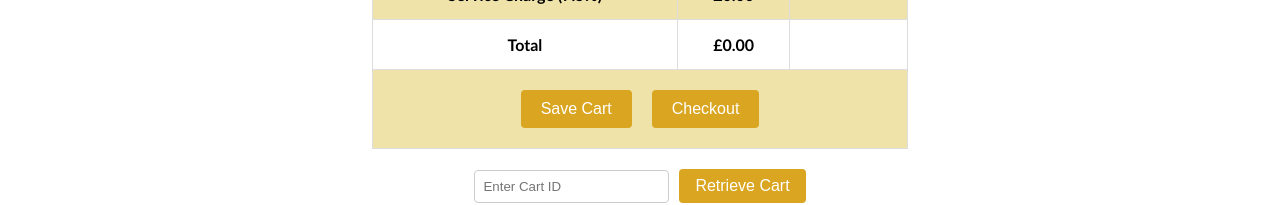
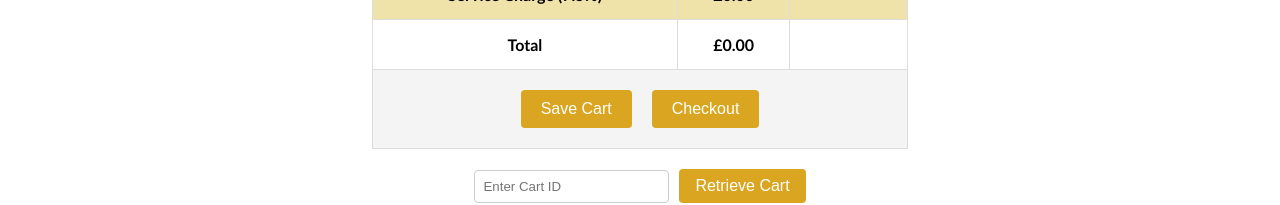
Before and after one commit to renniea90/LegacyProject2, a React (Create React App) app: page /cart in a window 1280 px wide. Shown: the part 364-569 px from the top of the page. Built offline with nearby package versions, Linux system fonts and the light colour scheme; no server answers.

Commit message:
Added custom alerts to new functions.

```diff
--- a/src/CSS/CartPage.css
+++ b/src/CSS/CartPage.css
@@ -18,6 +18,7 @@
     margin-bottom: 20px;
   }
 
+
   th, td {
     border: 1px solid #ddd;
     padding: 12px;
@@ -34,18 +35,32 @@
   }
 
   .button-row {
+    display: table-cell;
     text-align: center;
     padding: 20px 0;
+    background-color: #f4f4f4;
+    border-top: 1px solid #ddd;
+    vertical-align: middle;
 }
 
+.button-row > div {
+    display: flex;
+    justify-content: center;
+    gap: 20px; }
+
 .save-cart-btn, .checkout-btn {
-    margin: 0 10px;
     padding: 10px 20px;
     border: none;
     border-radius: 4px;
     cursor: pointer;
     background-color: goldenrod;
     color: white;
+    font-size: 16px;
+    display: inline-block;
+}
+
+.save-cart-btn:hover, .checkout-btn:hover {
+    background-color: #cc9900;
 }
 
 .retrieve-cart {
--- a/src/components/CheckoutButton.jsx
+++ b/src/components/CheckoutButton.jsx
@@ -1,25 +1,35 @@
-import React from 'react';
+import React, { useState } from 'react';
 import axios from 'axios';
+import CustomAlert from './CustomAlert';
 
 const CheckoutButton = ({ cartItems }) => {
+    const [showAlert, setShowAlert] = useState(false);
+    const [alertMessage, setAlertMessage] = useState('');
+
     const handleCheckout = async () => {
         try {
-            const response = await axios.post('http://localhost:8081/order/checkout', { items: cartItems });
+            const response = await axios.post('http://localhost:8081/checkout', { cartItems });
             if (response.status === 200) {
-                alert('Order successfully placed!');
+                setAlertMessage('Checkout successful.');
             } else {
-                alert('Failed to place order.');
+                setAlertMessage('Failed to complete checkout.');
             }
         } catch (error) {
             console.error('Error during checkout:', error);
-            alert('Error during checkout.');
+            setAlertMessage('Failed to complete checkout.');
         }
+        setShowAlert(true);
+    };
+
+    const closeAlert = () => {
+        setShowAlert(false);
     };
 
     return (
-        <button onClick={handleCheckout} className="checkout-btn">
-            Checkout
-        </button>
+        <div>
+            <button className="checkout-btn" onClick={handleCheckout}>Checkout</button>
+            {showAlert && <CustomAlert message={alertMessage} onClose={closeAlert} />}
+        </div>
     );
 };
 
--- a/src/components/RetrieveCart.jsx
+++ b/src/components/RetrieveCart.jsx
@@ -1,21 +1,30 @@
 import React, { useState } from 'react';
 import axios from 'axios';
+import CustomAlert from './CustomAlert';
 
 const RetrieveCart = ({ onRetrieve }) => {
     const [cartId, setCartId] = useState('');
+    const [showAlert, setShowAlert] = useState(false);
+    const [alertMessage, setAlertMessage] = useState('');
 
     const handleRetrieve = async () => {
         try {
             const response = await axios.get(`http://localhost:8081/cart/${cartId}`);
             if (response.status === 200) {
                 onRetrieve(response.data.cartItems);
+                setAlertMessage('Cart successfully retrieved.');
             } else {
-                alert('Failed to retrieve cart. Please try again.');
+                setAlertMessage('Failed to retrieve cart.');
             }
         } catch (error) {
             console.error('Error retrieving cart:', error);
-            alert('Failed to retrieve cart. Please try again.');
+            setAlertMessage('Failed to retrieve cart.');
         }
+        setShowAlert(true);
+    };
+
+    const closeAlert = () => {
+        setShowAlert(false);
     };
 
     return (
@@ -26,7 +35,8 @@ const RetrieveCart = ({ onRetrieve }) => {
                 value={cartId}
                 onChange={(e) => setCartId(e.target.value)}
             />
-            <button onClick={handleRetrieve}>Retrieve Cart</button>
+            <button className="retrieve-cart-btn" onClick={handleRetrieve}>Retrieve Cart</button>
+            {showAlert && <CustomAlert message={alertMessage} onClose={closeAlert} />}
         </div>
     );
 };
--- a/src/components/SaveCartButton.jsx
+++ b/src/components/SaveCartButton.jsx
@@ -1,25 +1,35 @@
-import React from 'react';
+import React, { useState } from 'react';
 import axios from 'axios';
+import CustomAlert from './CustomAlert';
 
 const SaveCartButton = ({ cartItems }) => {
+    const [showAlert, setShowAlert] = useState(false);
+    const [alertMessage, setAlertMessage] = useState('');
+
     const handleSaveCart = async () => {
         try {
-            const response = await axios.post('http://localhost:8081/cart/save', { items: cartItems });
+            const response = await axios.post('http://localhost:8081/cart/save', { cartItems });
             if (response.status === 200) {
-                alert('Cart successfully saved!');
+                setAlertMessage('Cart successfully saved.');
             } else {
-                alert('Failed to save cart.');
+                setAlertMessage('Failed to save cart.');
             }
         } catch (error) {
             console.error('Error saving cart:', error);
-            alert('Error saving cart.');
+            setAlertMessage('Failed to save cart.');
         }
+        setShowAlert(true);
+    };
+
+    const closeAlert = () => {
+        setShowAlert(false);
     };
 
     return (
-        <button onClick={handleSaveCart} className="save-cart-btn">
-            Save Cart
-        </button>
+        <div>
+            <button className="save-cart-btn" onClick={handleSaveCart}>Save Cart</button>
+            {showAlert && <CustomAlert message={alertMessage} onClose={closeAlert} />}
+        </div>
     );
 };
 
--- a/src/pages/CartPage.jsx
+++ b/src/pages/CartPage.jsx
@@ -4,8 +4,7 @@ import { useCart } from '../components/CartContext';
 import useFetchItems from '../components/FetchItems';
 import SaveCartButton from '../components/SaveCartButton';
 import CheckoutButton from '../components/CheckoutButton';
-import RetrieveCart from '../components/RetrieveCart'; // Import the new component
-import axios from 'axios';
+import RetrieveCart from '../components/RetrieveCart';
 
 const CartPage = () => {
     const { cartItems, updateQuantity, removeFromCart } = useCart();
@@ -121,8 +120,10 @@ const CartPage = () => {
                     </tr>
                     <tr>
                         <td colSpan="5" className="button-row">
+                            <div>
                             <SaveCartButton cartItems={cartItems} />
                             <CheckoutButton cartItems={cartItems} />
+                            </div>
                         </td>
                     </tr>
                 </tfoot>
```
